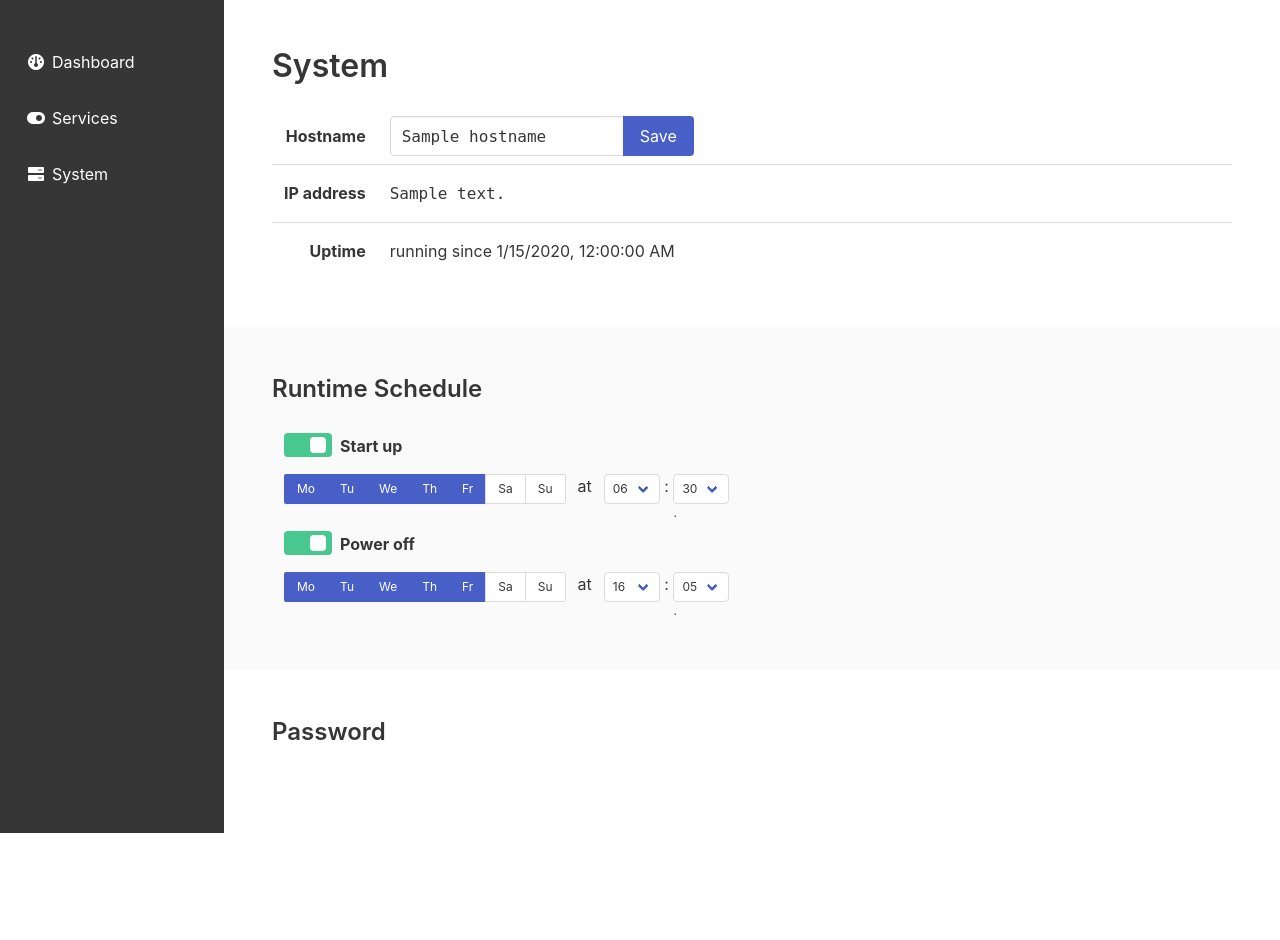
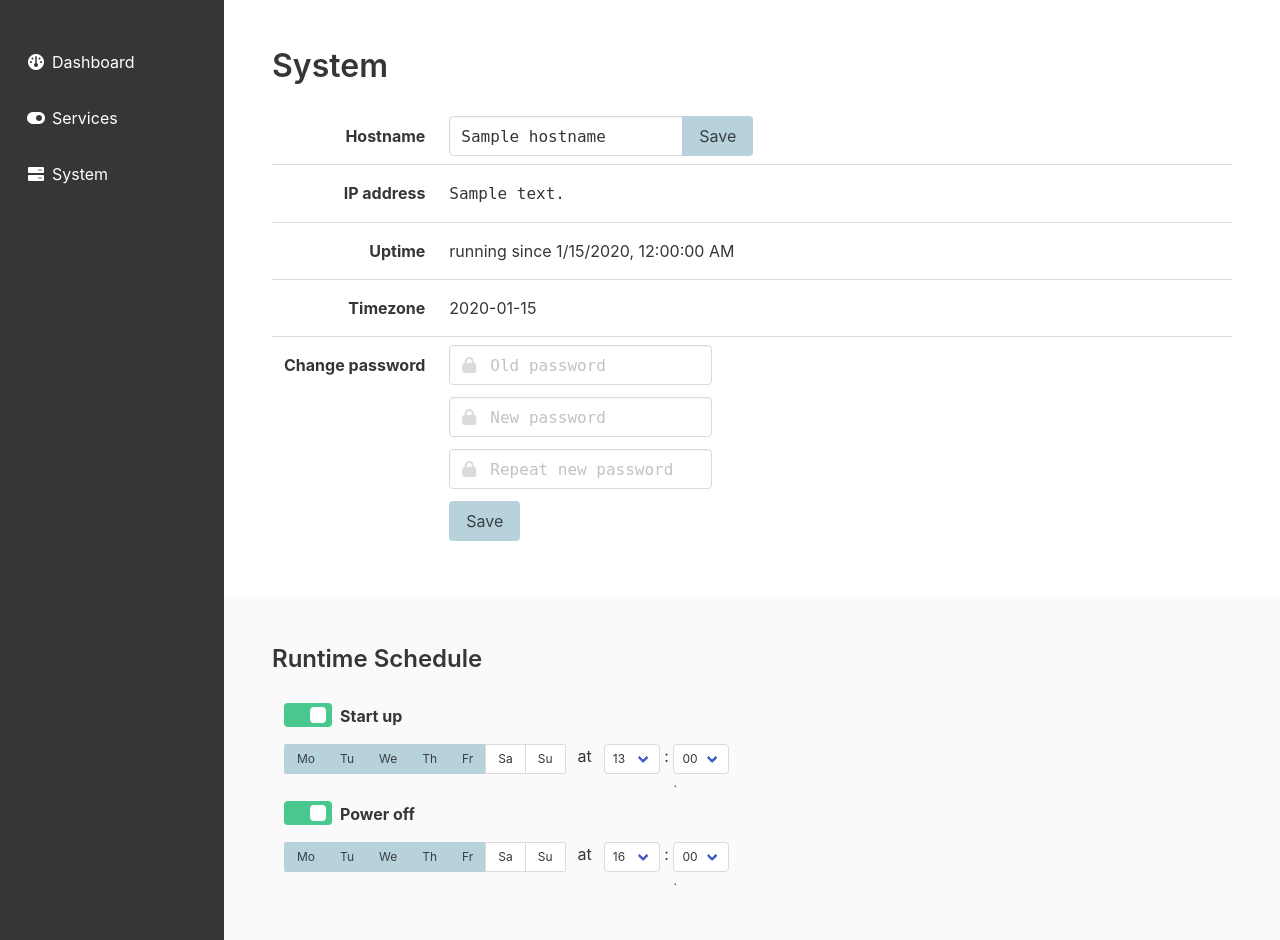
Before and after one commit to Tooloop/Tooloop-Control, a Flask app: template templates/system.html in a window 1280 px wide. Before the commit the page ends 833 px from the top, so only its background shows below. Run offline with Flask 2, Linux system fonts and the light colour scheme; the template is opened without the code that fills it: most values are stand-ins (such as "Sample title", 1, 10 or a date in 2020); parts of the project's set-up code (start-up, migrations or seed data) failed here and were passed over; some libraries are stand-ins or nearby versions.

Commit message:
API cleanup, added timezone

```diff
--- a/app.py
+++ b/app.py
@@ -44,10 +44,10 @@ presentation = Presentation()
 services = Services(app)
 screenshots = Screenshots()
 
+
 # ------------------------------------------------------------------------------
 # Routes
 # ------------------------------------------------------------------------------
-
 
 @app.route('/')
 @app.route("/dashboard")
@@ -81,14 +81,16 @@ def render_system():
                            hostname=system.get_hostname(),
                            ip_address=system.get_ip(),
                            uptime=time_to_ISO_string(system.get_uptime()),
+                           timezone=system.get_timezone(),
                            ssh_running=services.is_ssh_running(),
                            vnc_running=services.is_vnc_running(),
                            runtime_schedule=system.get_runtime_schedule(),
                            )
+
+
 # ------------------------------------------------------------------------------
 # ADDITIONAL RESOURCE FOLDERS
 # ------------------------------------------------------------------------------
-
 
 @app.route('/screenshots/<path:filename>')
 def serve_screenshot(filename):
@@ -108,7 +110,6 @@ def serve_package_media(filename):
 # ------------------------------------------------------------------------------
 # RESTFUL API
 # ------------------------------------------------------------------------------
-
 
 # System
 
@@ -131,11 +132,7 @@ def set_hostname():
         abort(400)
     try:
         system.set_hostname(request.get_json()['hostname'])
-        return jsonify({
-            'message': 'Hostname saved',
-            'hostname': system.get_hostname(),
-            'needsReboot': system.needs_reboot
-        })
+        return jsonify({'hostname': system.get_hostname()})
     except Exception as e:
         abort(500, e)
 
@@ -198,9 +195,9 @@ def set_password():
     if not request.get_json() or not 'oldPassword' in request.get_json() or not 'newPassword' in request.get_json():
         abort(400)
     try:
-        system.set_password(
+        message = system.set_password(
             request.get_json()['oldPassword'], request.get_json()['newPassword'])
-        return jsonify({'message': 'Password saved'})
+        return jsonify({'message': message})
     except Exception as e:
         abort(500, e)
 
@@ -345,68 +342,77 @@ def vnc_status():
     return jsonify({'vnc': services.is_vnc_running()})
 
 
-@app.route('/tooloop/api/v1.0/services/vnc/enable', methods=['GET'])
-def enable_vnc():
-    services.enable_vnc()
-    return jsonify({'vnc': services.is_vnc_running()})
-
-
-@app.route('/tooloop/api/v1.0/services/vnc/disable', methods=['GET'])
-def disable_vnc():
-    services.disable_vnc()
-    return jsonify({'vnc': services.is_vnc_running()})
+@app.route('/tooloop/api/v1.0/services/vnc', methods=['PUT'])
+def set_vnc():
+    if not request.get_json() or not 'vnc' in request.get_json():
+        abort(400)
+    try:
+        state = request.get_json()['vnc']
+        if state == True:
+            services.enable_vnc()
+        else:
+            services.disable_vnc()
+        return jsonify({'vnc': services.is_vnc_running()})
+    except Exception as e:
+        abort(500, e)
 
 
 @app.route('/tooloop/api/v1.0/services/ssh', methods=['GET'])
 def ssh_status():
     return jsonify({'ssh': services.is_ssh_running()})
 
-
-@app.route('/tooloop/api/v1.0/services/ssh/enable', methods=['GET'])
-def enable_ssh():
-    services.enable_ssh()
-    return jsonify({'ssh': services.is_ssh_running()})
-
-
-@app.route('/tooloop/api/v1.0/services/ssh/disable', methods=['GET'])
-def disable_ssh():
-    services.disable_ssh()
-    return jsonify({'ssh': services.is_ssh_running()})
+@app.route('/tooloop/api/v1.0/services/ssh', methods=['PUT'])
+def set_ssh():
+    if not request.get_json() or not 'ssh' in request.get_json():
+        abort(400)
+    try:
+        state = request.get_json()['ssh']
+        if state == True:
+            services.enable_ssh()
+        else:
+            services.disable_ssh()
+        return jsonify({'ssh': services.is_ssh_running()})
+    except Exception as e:
+        abort(500, e)
 
 
 @app.route('/tooloop/api/v1.0/services/controlcenter', methods=['GET'])
 def control_center_status():
-    return jsonify({'controlcenter': services.is_control_center_running()})
+    return jsonify({'control_center': services.is_control_center_running()})
 
 
-@app.route('/tooloop/api/v1.0/services/controlcenter/enable', methods=['GET'])
-def enable_control_center():
-    services.enable_control_center()
-    return jsonify({'controlcenter': services.is_control_center_running()})
-
-
-@app.route('/tooloop/api/v1.0/services/controlcenter/disable', methods=['GET'])
-def disable_control_center():
-    services.disable_control_center()
-    return jsonify({'controlcenter': services.is_control_center_running()})
+@app.route('/tooloop/api/v1.0/services/controlcenter', methods=['PUT'])
+def set_control_center():
+    if not request.get_json() or not 'control_center' in request.get_json():
+        abort(400)
+    try:
+        state = request.get_json()['control_center']
+        if state == True:
+            services.enable_control_center()
+        else:
+            services.disable_control_center()
+        return jsonify({'control_center': services.is_control_center_running()})
+    except Exception as e:
+        abort(500, e)
 
 
 @app.route('/tooloop/api/v1.0/services/screenshots', methods=['GET'])
 def screenshot_service_status():
     return jsonify({'screenshot_service': services.is_screenshot_service_running()})
 
-
-@app.route('/tooloop/api/v1.0/services/screenshots/enable', methods=['GET'])
-def enable_screenshot_service():
-    services.enable_screenshot_service()
-    return jsonify({'screenshot_service': services.is_screenshot_service_running()})
-
-
-@app.route('/tooloop/api/v1.0/services/screenshots/disable', methods=['GET'])
-def disable_screenshot_service():
-    services.disable_screenshot_service()
-    return jsonify({'screenshot_service': services.is_screenshot_service_running()})
-
+@app.route('/tooloop/api/v1.0/services/screenshots', methods=['PUT'])
+def set_screenshot_service():
+    if not request.get_json() or not 'screenshot_service' in request.get_json():
+        abort(400)
+    try:
+        state = request.get_json()['screenshot_service']
+        if state == True:
+            services.enable_screenshot_service()
+        else:
+            services.disable_screenshot_service()
+        return jsonify({'screenshot_service': services.is_screenshot_service_running()})
+    except Exception as e:
+        abort(500, e)
 
 # ------------------------------------------------------------------------------
 # MAIN
--- a/controllers/services_controller.py
+++ b/controllers/services_controller.py
@@ -52,14 +52,17 @@ class Services(object):
             for line in file:
                 new_line = line.replace('127.0.0.1', '0.0.0.0')
                 print(new_line, end='')
+        self.app.config['HOST'] = '0.0.0.0'
         call('systemctl restart tooloop-control', shell=True)
 
     def disable_control_center(self):
+        print('disable_control_center')
         # change server config
         with fileinput.input(self.app.root_path+"/data/config.cfg", inplace=True) as file:
             for line in file:
                 new_line = line.replace('0.0.0.0', '127.0.0.1')
                 print(new_line, end='')
+        self.app.config['HOST'] = '127.0.0.1'
         call('systemctl restart tooloop-control', shell=True)
 
     def is_screenshot_service_running(self):
--- a/controllers/system_controller.py
+++ b/controllers/system_controller.py
@@ -97,6 +97,9 @@ class System(object):
         uptime_string = check_output(['uptime', '-s']).decode().rstrip('\n')
         uptime = gmtime_from_string(uptime_string, '%Y-%m-%d %H:%M:%S')
         return uptime
+
+    def get_timezone(self):
+        return check_output(['cat', '/etc/timezone']).decode().rstrip('\n')
 
     def get_hd(self):
         # get hd information
@@ -209,24 +212,41 @@ class System(object):
             raise
 
     def set_password(self, old_password, new_password):
-        # test if current password is correct
         child = pexpect.spawn(
             '/usr/bin/sudo -u tooloop /usr/bin/passwd tooloop')
-        child.expect('.*current.*')
-        child.sendline(old_password)
-        child.expect('.*password.*')
+        try:
+            # Prompt for old password
+            i = child.expect(['[Oo]ld [Pp]assword', '[Cc]urrent password', '[Nn]ew [Pp]assword'])
 
-        if ('new' in child.after):
-            # set new password
-            child = pexpect.spawn('/usr/bin/passwd tooloop')
-            # repeat it 2 times
-            for x in xrange(2):
-                child.expect('.*')
-                child.sendline(new_password)
-                time.sleep(0.1)
+            # Type old password
+            if i == 0 or i == 1:
+                child.sendline(old_password)
+                child.expect('[Nn]ew [Pp]assword')
 
-        else:
-            raise Exception('The old password was not correct.')
+            # Type new password
+            child.sendline(new_password)
+
+            # Prompt to retype new password
+            i = child.expect(['[Nn]ew [Pp]assword', '[Rr]etype', '[Rr]e-enter'])
+            if i == 0:
+                message = child.before
+                print('Host did not like new password. Here is what it said...')
+                print(message)
+                child.send(chr(3))  # Ctrl-C
+                # This should tell remote passwd command to quit.
+                child.sendline('')
+                raise Exception(message)
+
+            # Retype new pasword
+            child.sendline(new_password)
+            child.expect('[$#] ')
+            print(child.after)
+
+        except pexpect.TIMEOUT:
+            return child.before.decode().lstrip(': \r\n').rstrip('\r\n')
+        except pexpect.EOF:
+            return child.before.decode().lstrip(': \r\n').rstrip('\r\n')
+
 
     def to_dict(self):
         return {
--- a/data/runtime-schedule.json
+++ b/data/runtime-schedule.json
@@ -9,8 +9,8 @@
             5
         ],
         "time": {
-            "hours": 6,
-            "minutes": 30
+            "hours": 13,
+            "minutes": 0
         }
     },
     "shutdown": {
@@ -25,7 +25,7 @@
         ],
         "time": {
             "hours": 16,
-            "minutes": 5
+            "minutes": 0
         }
     }
 }
--- a/static/js/control-panel.js
+++ b/static/js/control-panel.js
@@ -45,7 +45,7 @@ const ControlPanel = Vue.createApp({
         },
 
         reboot() {
-            if (confirm("Are you sure, you want to power off the machine?")) {
+            if (confirm("Are you sure, you want to reboot the machine?")) {
                 fetch(this.api + 'system/reboot');
                 this.modal.classList.toggle('is-active', true);
             }
--- a/static/js/system.js
+++ b/static/js/system.js
@@ -7,6 +7,9 @@ const System = Vue.createApp({
             api: '/tooloop/api/v1.0/system',
             hostname: null,
             uptime: null,
+            oldPassword: "",
+            newPassword: "",
+            repeatNewPassword: "",
         }
     },
 
@@ -19,16 +22,43 @@ const System = Vue.createApp({
     },
 
     methods: {
-        // getStatus() {
-        //     fetch(this.api)
-        //         .then(response => response.json())
-        //         .then(data => {
-        //             this.vnc = data.vnc;
-        //             this.ssh = data.ssh;
-        //             this.controlCenter = data.control_center;
-        //             this.screenshots = data.screenshot_service;
-        //         });
-        // },
+
+        saveHostname() {
+            fetch(this.api + '/hostname', {
+                method: 'PUT',
+                headers: { 'Content-Type': 'application/json' },
+                body: JSON.stringify({ "hostname": this.hostname })
+            })
+                .then(response => response.json())
+                .then(data => {
+                    this.hostname = data.hostname;
+                });
+        },
+
+        savePassword() {
+            if (this.oldPassword == "" || this.newPassword == "" || this.repeatNewPassword == "") {
+                alert("Please fill all fields.");
+                return;
+            }
+
+            if (this.newPassword != this.repeatNewPassword) {
+                alert("New passwords don’t match.")
+                return;
+            }
+
+            fetch(this.api + '/password', {
+                method: 'PUT',
+                headers: { 'Content-Type': 'application/json' },
+                body: JSON.stringify({ "oldPassword": this.oldPassword, "newPassword": this.newPassword })
+            })
+                .then(response => console.log(response))
+                // .then(response => response.json())
+                .then(data => {
+                })
+                .catch(error => {
+                    console.error(error);
+                });
+        }
 
     },
 }).mount("#system");
--- a/templates/base.html
+++ b/templates/base.html
@@ -16,12 +16,31 @@
         <nav id="menu" role="navigation" aria-label="main navigation">
             <div class="menu has-background-dark" v-bind:class="{'is-active': isActive}">
 
-                <button id="menu-toggle" class="button is-dark is-small is-hidden-tablet" @click="isActive = !isActive">
-                    <span class="icon">
-                        <i class="fas fa-angle-right" v-if="isActive"></i>
-                        <i class="fas fa-bars" v-if="!isActive"></i>
-                    </span>
-                </button>
+                {#
+                <!-- Computer select -->
+                <div class="field has-addons mx-5 mt-3">
+                    <div class="control is-expanded has-icons-left">
+                        <div class="select" style="width: 100%;">
+                            <select style="width: 100%;">
+                                <option value="">tooloop-box</option>
+                                <option value="">ush-map</option>
+                            </select>
+                        </div>
+                        <span class="icon is-left has-text-grey">
+                            <i class="fas fa-server"></i>
+                        </span>
+                    </div>
+                    <div class="control">
+                        <button class="button is-info">
+                            <span class="icon">
+                                <i class="fas fa-right-to-bracket"></i>
+                            </span>
+                        </button>
+                    </div>
+                </div>
+
+                <hr>
+                #}
 
                 <ul class="menu-list">
                     <li>
--- a/templates/dashboard.html
+++ b/templates/dashboard.html
@@ -9,7 +9,7 @@
 
         <div class="columns is-multiline is-reversed">
             <div class="column is-full-tablet is-half-desktop" id="control-panel">
-                <div class="table-container">
+
                 <table class="table is-fullwidth" style="background-color: transparent; line-height: 2.5;">
 
                     <!-- Power off / reboot -->
@@ -103,7 +103,6 @@
                     </tr>
 
                 </table>
-                </div>
 
             </div>
 
--- a/templates/system.html
+++ b/templates/system.html
@@ -18,9 +18,7 @@
                                 data-hostname="{{hostname}}">
                         </div>
                         <div class="control">
-                            <a class="button is-link">
-                                Save
-                            </a>
+                            <button class="button is-info" v-on:click="saveHostname()">Save</button>
                         </div>
                     </div>
 
@@ -39,6 +37,21 @@
                 <td ref="uptime" data-uptime="{{uptime}}">[[uptime]]</td>
             </tr>
 
+            <!-- Timezone -->
+            <tr>
+                <th class="is-narrow has-text-right">Timezone</th>
+                <td>
+                    {{timezone}}
+                    {#
+                    <button class="button is-ghost" v-on:click="setTimezone()">
+                        <span class="icon">
+                            <i class="fas fa-edit"></i>
+                        </span>
+                    </button>
+                    #}
+                </td>
+            </tr>
+
             <!-- Remote access -->
             {% if ssh_running or vnc_running %}
             <tr>
@@ -51,6 +64,46 @@
                 </td>
             </tr>
             {% endif %}
+
+            <!-- Password -->
+            <tr>
+                <th class="is-narrow has-text-right">Change password</th>
+                <td>
+
+                    <div class="field has-addons">
+                        <p class="control has-icons-left">
+                            <input class="input is-family-monospace" placeholder="Old password" v-model="oldPassword">
+                            <span class="icon is-small is-left">
+                                <i class="fas fa-lock"></i>
+                            </span>
+                        </p>
+                    </div>
+                    <div class="field has-addons">
+                        <p class="control has-icons-left">
+                            <input class="input is-family-monospace" placeholder="New password" v-model="newPassword">
+                            <span class="icon is-small is-left">
+                                <i class="fas fa-lock"></i>
+                            </span>
+                        </p>
+                    </div>
+                    <div class="field has-addons">
+                        <p class="control has-icons-left">
+                            <input class="input is-family-monospace" placeholder="Repeat new password"
+                                v-model="repeatNewPassword">
+                            <span class="icon is-small is-left">
+                                <i class="fas fa-lock"></i>
+                            </span>
+                        </p>
+                    </div>
+                    <div class="field">
+                        <p class="control">
+                            <button class="button is-info" v-on:click="savePassword()">Save</button>
+                        </p>
+                    </div>
+
+                </td>
+            </tr>
+
         </table>
     </div>
 </section>
@@ -80,7 +133,7 @@
                         <div class="field has-addons mr-3">
                             <p class="control" v-for="day in weekdays">
                                 <button class="button is-small" v-bind:disabled="!schedule.startup.enabled"
-                                    v-bind:class="{'is-link': schedule.startup.weekdays.indexOf(day.num) != -1}"
+                                    v-bind:class="{'is-info': schedule.startup.weekdays.indexOf(day.num) != -1}"
                                     v-on:click="toggleDay('startup', day.num); saveSchedule()">
                                     [[day.name]]
                                 </button>
@@ -132,7 +185,7 @@
                         <div class="field has-addons mr-3">
                             <p class="control" v-for="day in weekdays">
                                 <button class="button is-small" v-bind:disabled="!schedule.shutdown.enabled"
-                                    v-bind:class="{'is-link': schedule.shutdown.weekdays.indexOf(day.num) != -1}"
+                                    v-bind:class="{'is-info': schedule.shutdown.weekdays.indexOf(day.num) != -1}"
                                     v-on:click="toggleDay('shutdown', day.num); saveSchedule();">
                                     [[day.name]]
                                 </button>
@@ -170,21 +223,6 @@
     </div>
 </section>
 
-<section class="section">
-    <div id="schedule" class="container">
-
-        <h2 class="title is-size-4">Password</h2>
-
-        <table class="table is-fullwidth" style="background-color: transparent;">
-
-            <tr>
-                <th class="is-narrow">
-                </th>
-                <td></td>
-            </tr>
-        </table>
-    </div>
-</section>
 {% endblock %}
 
 
```
Also changed, not shown: static/js/services.js (+33 -19 lines), 1 other file. Lines whose indentation alone changed are shown as unchanged.
